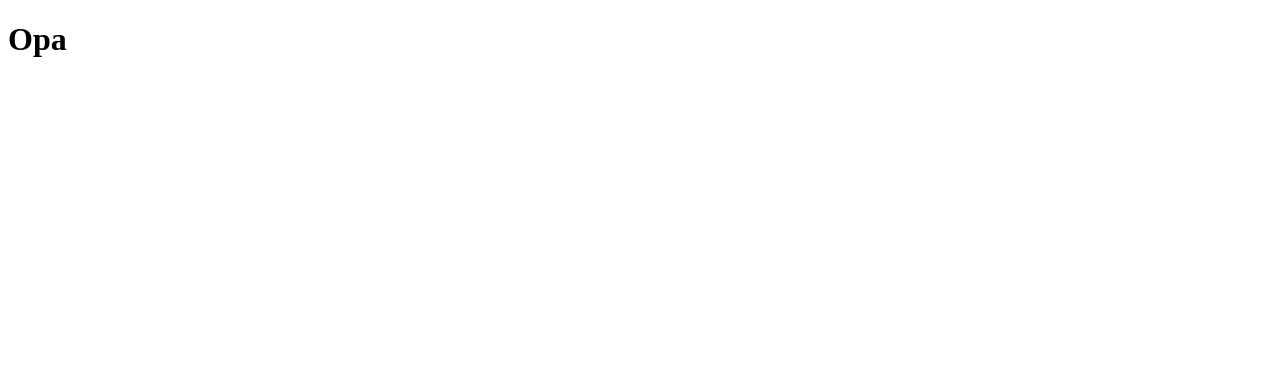
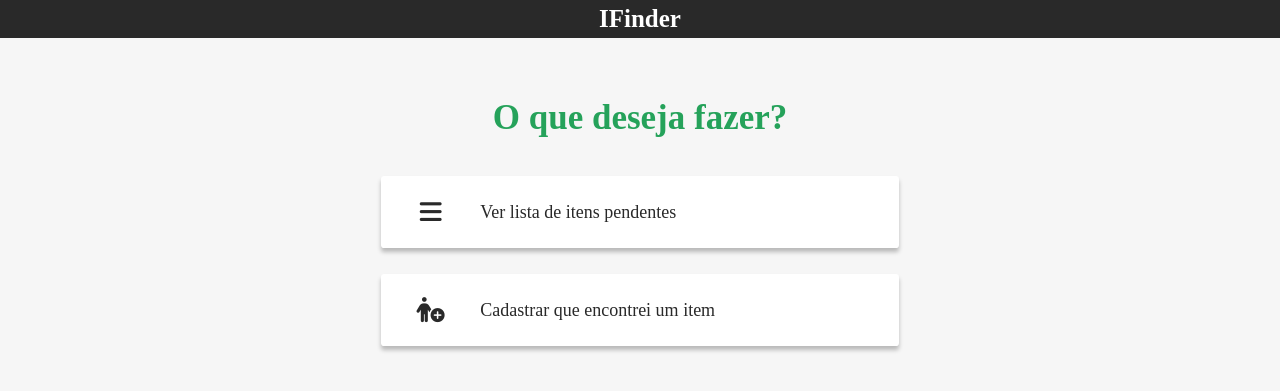
Before and after one commit to soualansousa/IFinder_Django, a Django app: page /administrativo/ in a window 1280 px wide. Before the commit the part shown is almost empty. Shown: the top 391 px of the page. Run offline with Django 5.2, Linux system fonts and the light colour scheme.

Commit message:
home page administrativo

```diff
--- a/administrativo/templates/administrativo/pages/home.html
+++ b/administrativo/templates/administrativo/pages/home.html
@@ -1,11 +1,23 @@
-<!DOCTYPE html>
-<html lang="en">
-<head>
-    <meta charset="UTF-8">
-    <meta name="viewport" content="width=device-width, initial-scale=1.0">
-    <title>Document</title>
-</head>
-<body>
-    <h1>Opa</h1>
-</body>
-</html>
+{% extends 'global/base.html'%}
+{% block title %} | Página inicial{% endblock title %}
+{% block content %}
+    <main>
+        <h2 class="topo-login">O que deseja fazer?</h2>
+        <section>
+            <div class="display-menu">
+                <div class="botoes-home">
+                    <div class="logo-menu">
+                        <i class="fa-solid fa-bars"></i>
+                    </div>
+                    <a class="texto-menu" href="#">Ver lista de itens pendentes</a>
+                </div>
+                <div class="botoes-home">
+                    <div class="logo-menu">
+                        <i class="fa-solid fa-person-circle-plus"></i>
+                    </div>
+                    <a class="texto-menu" href="#">Cadastrar que encontrei um item</a>
+                </div>
+        </section>
+
+    </main>
+{% endblock content %}
--- a/administrativo/views.py
+++ b/administrativo/views.py
@@ -2,5 +2,6 @@ from django.shortcuts import render
 
 # Create your views here.
 
+
 def home(request):
     return render(request, "administrativo/pages/home.html")
```
